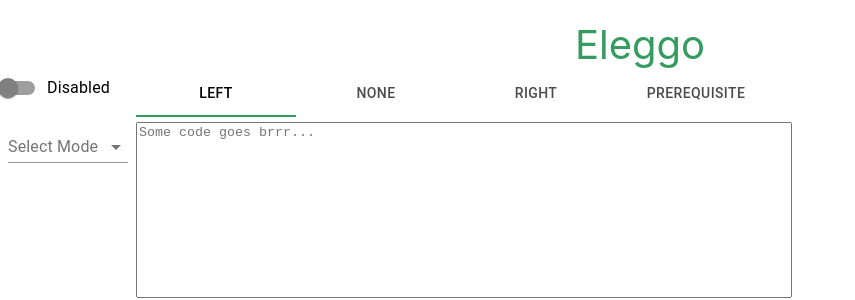
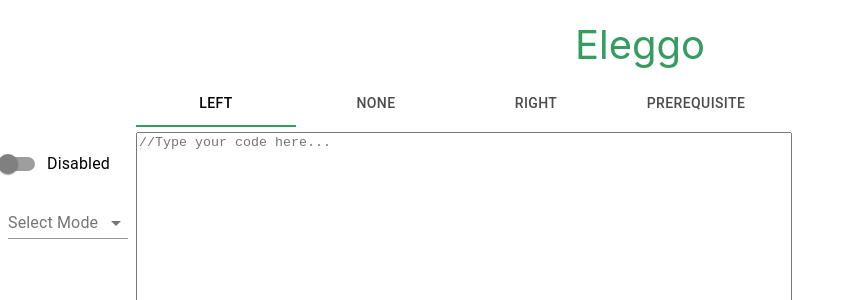
Before and after one commit to fanton-dev/eleggo-server, a React (Create React App) app in the folder client/: page / in a window 1280 px wide. Shown: the top 300 px of the page, without its empty margins (0-855 px from the left). Built offline with nearby package versions, Linux system fonts and the light colour scheme.

Commit message:
[Feat] Applied some styling to components References #3.

```diff
--- a/client/src/components/CodeInput/CodeInput.js
+++ b/client/src/components/CodeInput/CodeInput.js
@@ -43,7 +43,7 @@
     <div>
       {
         value === index ?
-          <textarea placeholder='Some code goes brrr...' className={styles.code} value={code} onChange={handleCodeChange}>
+          <textarea placeholder='//Type your code here...' className={styles.code} value={code} onChange={handleCodeChange}>
           </textarea>
         : ''
       }
--- a/client/src/components/SwitchMode/SwitchMode.module.css
+++ b/client/src/components/SwitchMode/SwitchMode.module.css
@@ -1,4 +1,7 @@
 .switchMode {
   display: flex;
   flex-direction: row;
+  align-items: center;
+  justify-content: center;
+  margin-top: 10px;
 }
```
